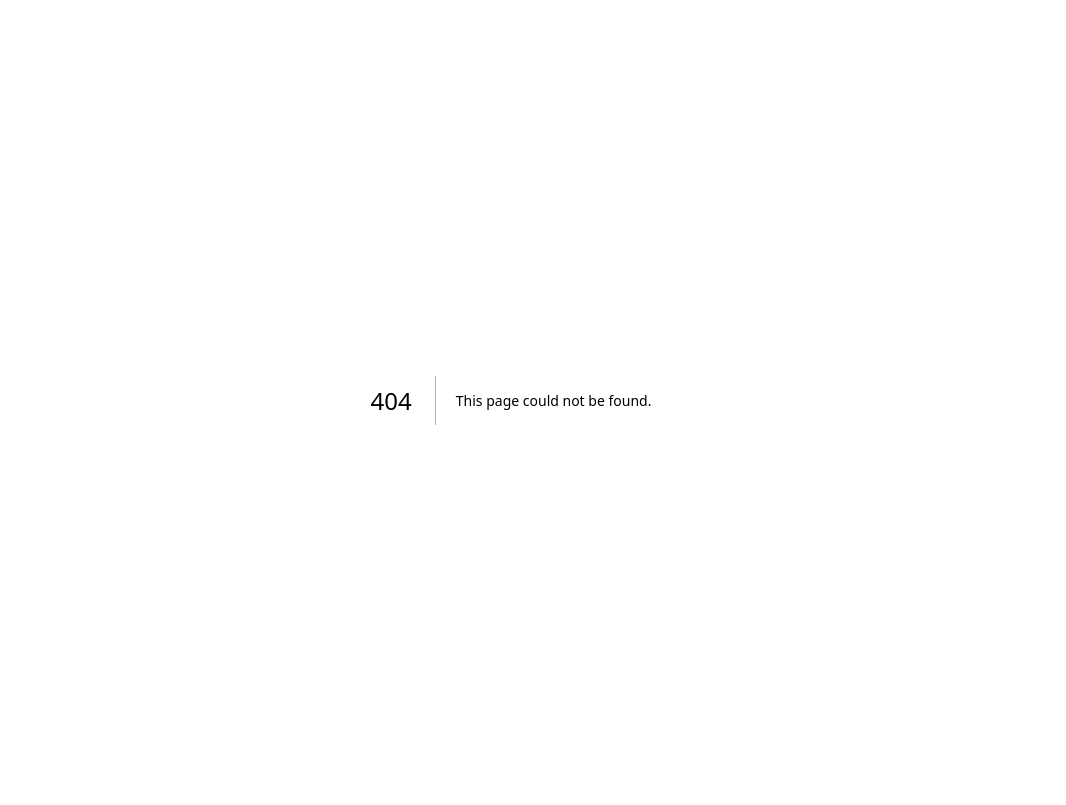
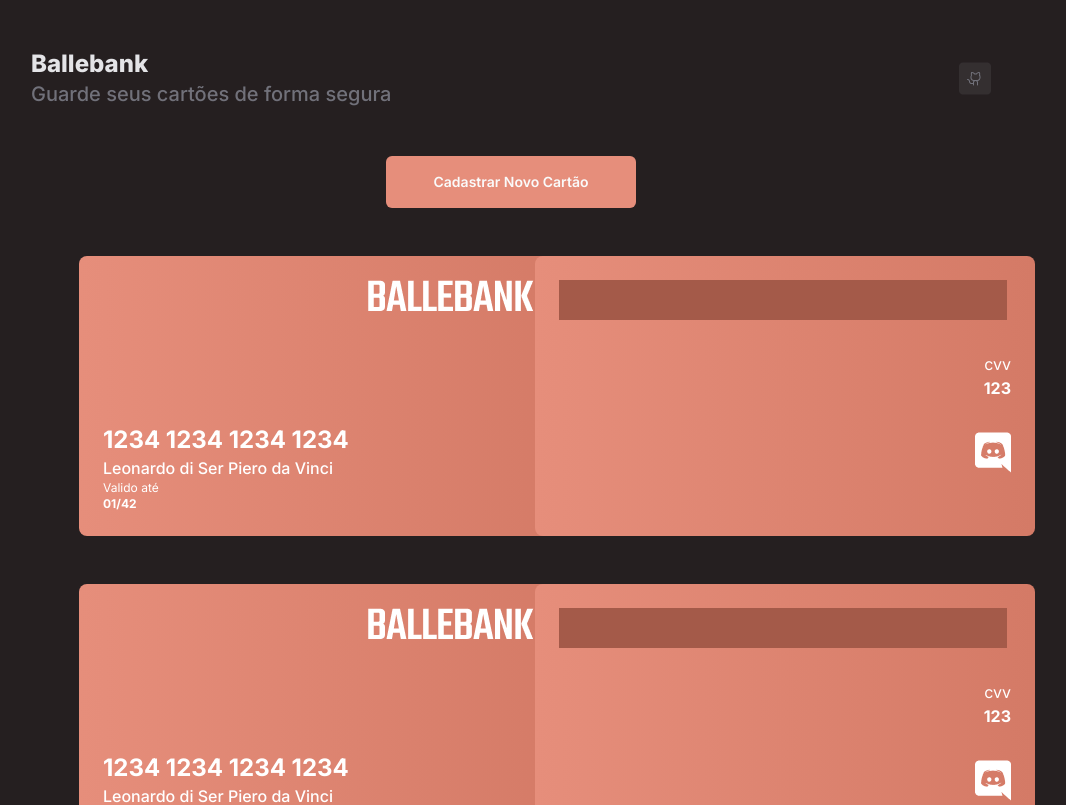
Before and after one commit to AbelardoOk/ballebank-card, a Next.js app: page /allcards in a window 1280 px wide. Before the commit this address had no page. Shown: the top 805 px of the page, without its empty margins (129-1195 px from the left). Built offline with nearby package versions, Linux system fonts and the light colour scheme.

Commit message:
feat: Card with all submited cards

```diff
--- /dev/null
+++ b/src/app/allcards/page.tsx
@@ -0,0 +1,29 @@
+import { CardBack } from "@/components/cardBack";
+import { CardFront } from "@/components/cardFront";
+import { Header } from "@/components/header";
+import Link from "next/link";
+
+export default function Home() {
+  return (
+    <main className="flex justify-center bg-[#251F20] gap-12 flex-col py-12 px-40">
+      <Header />
+
+      <Link href={"/"} className="flex items-center justify-around">
+        <button className="rounded-md px-12 py-4 font-semibold text-sm bg-[#e68e7b] text-zinc-50 focus:shadow-inner transition duration-150 focus:bg-[#bb6e5c]">
+          Cadastrar Novo Cartão
+        </button>
+      </Link>
+
+      <section className="px-12 grid grid-cols-2 gap-12">
+        <CardFront />
+        <CardBack />
+
+        <CardFront />
+        <CardBack />
+
+        <CardFront />
+        <CardBack />
+      </section>
+    </main>
+  );
+}
--- a/src/app/page.tsx
+++ b/src/app/page.tsx
@@ -4,6 +4,7 @@ import { Header } from "@/components/header";
 import { CardFront } from "@/components/cardFront";
 import { CardBack } from "@/components/cardBack";
 import react, { useEffect } from "react";
+import Link from "next/link";
 
 export default function Home() {
   const [name, setName] = react.useState("");
@@ -98,14 +99,30 @@ export default function Home() {
         </form>
 
         <div className="flex justify-center items-center">
-          {side == true ? <CardFront titName={name} cardNumber={number} validate={validate} /> : <CardBack cvv={cvv} />}
+          <div className="relative w-full h-full duration-1000">
+            {side == true ? (
+              <CardFront titName={name} cardNumber={number} validate={validate} />
+            ) : (
+              <CardBack cvv={cvv} />
+            )}
+          </div>
         </div>
       </div>
 
-      <div className="flex justify-center items-center">
-        <button className="rounded-md px-12 py-3 font-semibold text-sm bg-[#e68e7b] text-zinc-50 focus:shadow-inner transition duration-150 focus:bg-[#bb6e5c]">
-          Cadastrar Cartão
-        </button>
+      <div className="transition duration-1000">
+        {name != "" && number != "" && validate != "" && cvv != "" ? (
+          <Link href={"/allcards"} className="flex justify-center items-center">
+            <button className="rounded-md px-12 py-3 font-semibold text-sm bg-[#e68e7b] text-zinc-50 focus:shadow-inner transition duration-150 focus:bg-[#bb6e5c]">
+              Cadastrar Cartão
+            </button>
+          </Link>
+        ) : (
+          <div className="flex justify-center items-center">
+            <button className="rounded-md px-12 py-3 font-semibold text-sm bg-[#e6bcb3] text-zinc-700 shadow-inner">
+              Cadastrar Cartão
+            </button>
+          </div>
+        )}
       </div>
     </main>
   );
--- a/src/components/cardBack.tsx
+++ b/src/components/cardBack.tsx
@@ -1,3 +1,5 @@
+"use client";
+
 import Image from "next/image";
 import react, { useEffect } from "react";
 
@@ -16,7 +18,7 @@ export function CardBack({ cvv }: { cvv: string }) {
 
       <div className="text-white text-end flex flex-col justify-center items-end">
         <p className="font-normal text-base">cvv</p>
-        <p className="font-bold text-base">{cvv}</p>
+        <p className="font-bold text-base">{cv}</p>
       </div>
 
       <div className="justify-end items-end flex">
--- a/tailwind.config.js
+++ b/tailwind.config.js
@@ -1,18 +1,27 @@
+const plugin = require("tailwindcss/plugin");
+
+const MyClass = plugin(function ({ addUtilities }) {
+  addUtilities({
+    ".my-rotate-y-180": {
+      transform: "rotateY(180deg)",
+    },
+  });
+});
+
 /** @type {import('tailwindcss').Config} */
 module.exports = {
   content: [
-    './src/pages/**/*.{js,ts,jsx,tsx,mdx}',
-    './src/components/**/*.{js,ts,jsx,tsx,mdx}',
-    './src/app/**/*.{js,ts,jsx,tsx,mdx}',
+    "./src/pages/**/*.{js,ts,jsx,tsx,mdx}",
+    "./src/components/**/*.{js,ts,jsx,tsx,mdx}",
+    "./src/app/**/*.{js,ts,jsx,tsx,mdx}",
   ],
   theme: {
     extend: {
       backgroundImage: {
-        'gradient-radial': 'radial-gradient(var(--tw-gradient-stops))',
-        'gradient-conic':
-          'conic-gradient(from 180deg at 50% 50%, var(--tw-gradient-stops))',
+        "gradient-radial": "radial-gradient(var(--tw-gradient-stops))",
+        "gradient-conic": "conic-gradient(from 180deg at 50% 50%, var(--tw-gradient-stops))",
       },
     },
   },
-  plugins: [],
-}
+  plugins: [MyClass],
+};
```
